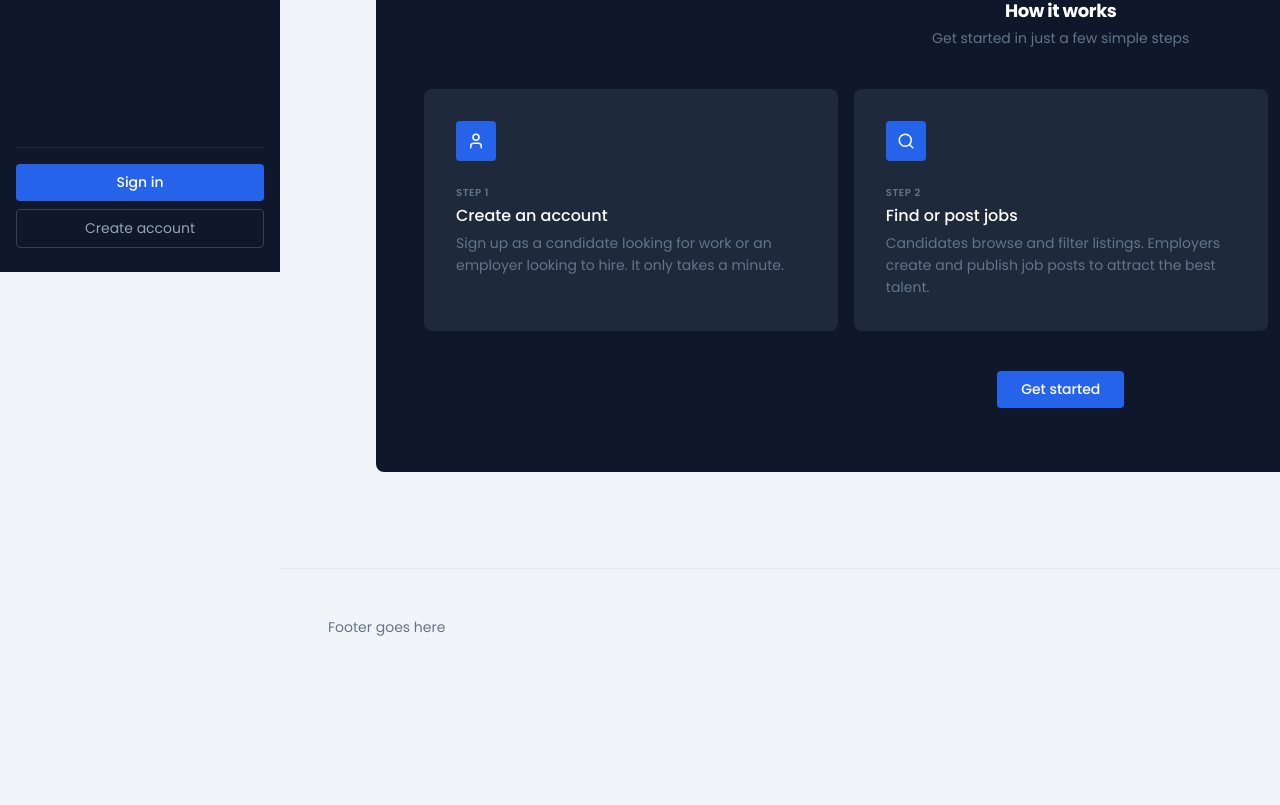
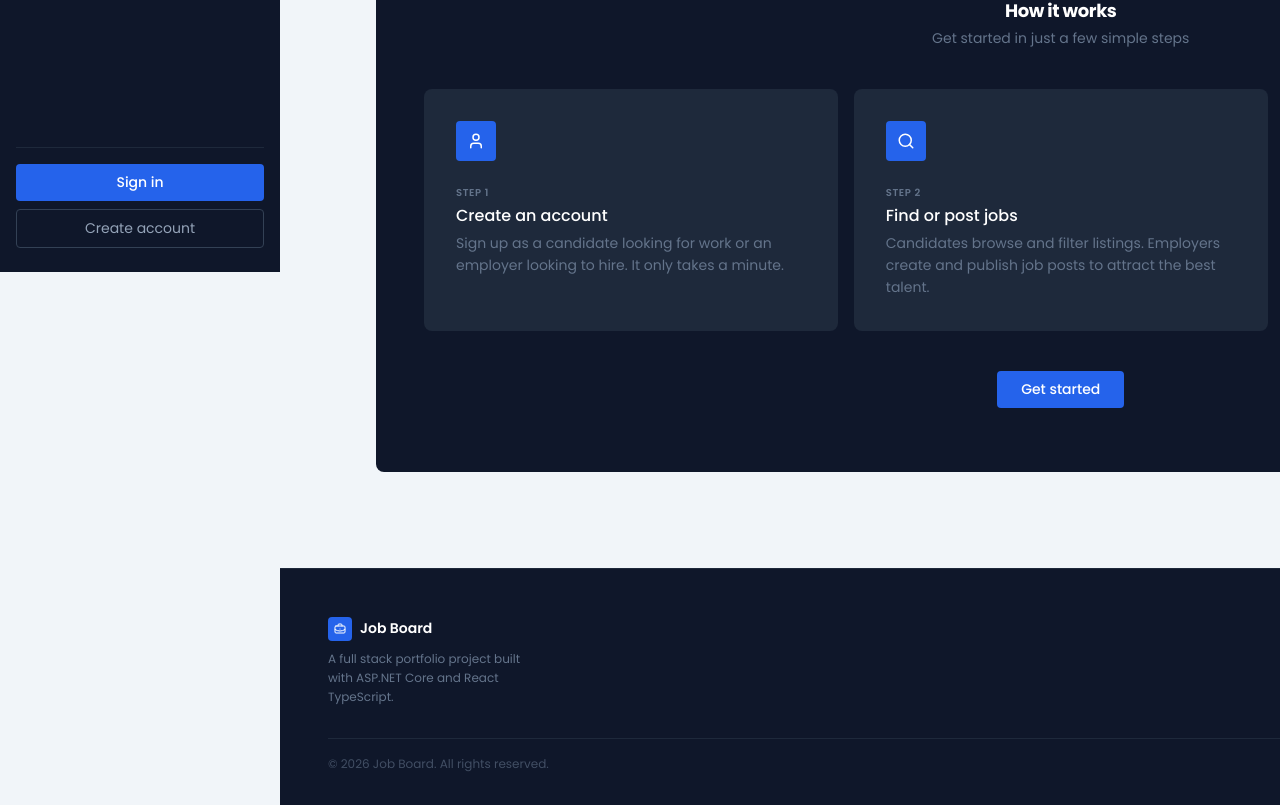
Before and after one commit to Simasdan/job-board, a React (Vite) app in the folder frontend/: page / in a window 1280 px wide. Shown: the part 528-1333 px from the top of the page. Before the commit the page ends 1214 px from the top, so only its background shows below. Built offline with nearby package versions, Linux system fonts and the light colour scheme; no server answers.

Commit message:
Added footer

```diff
--- /dev/null
+++ b/frontend/src/components/Footer/Footer.module.scss
@@ -0,0 +1,100 @@
+@use '../../styles/tools' as *;
+
+.footer {
+    background: $color-sidebar-bg;
+    border-top: 0.05rem solid $color-sidebar-hover;
+    padding: $space-XL $space-XL $space-M;
+
+    .content {
+        display: flex;
+        justify-content: space-between;
+        align-items: flex-start;
+        margin-bottom: $space-M;
+
+        .brand {
+            @include flex-column;
+            gap: $space-XXXXS;
+            max-width: 22rem;
+
+            .logo {
+                display: flex;
+                align-items: center;
+                gap: $space-XXXXS;
+
+                .logoIcon {
+                    width: 2.4rem;
+                    height: 2.4rem;
+                    background: $color-accent;
+                    border-radius: $border-radius-small;
+                    @include flexbox-centered;
+                    flex-shrink: 0;
+
+                    svg {
+                        width: 1.2rem;
+                        height: 1.2rem;
+                        stroke: white;
+                    }
+                }
+
+                span {
+                    @include title-S;
+                    color: white;
+                    font-weight: 600;
+                }
+            }
+
+            .description {
+                @include body-S;
+                color: $color-sidebar-icon;
+                line-height: 1.6;
+            }
+        }
+
+        .github {
+            @include flex-column;
+            gap: $space-XXXXS;
+            align-items: flex-end;
+
+            .linksLabel {
+                @include label-XXS;
+                color: $color-sidebar-muted;
+                text-transform: uppercase;
+                letter-spacing: 0.06rem;
+                margin-bottom: $space-XXXXXS;
+            }
+
+            .githubLink {
+                display: flex;
+                align-items: center;
+                gap: $space-XXXXXS;
+                @include body-S;
+                color: $color-sidebar-icon;
+                text-decoration: none;
+                transition: color $transition ease;
+
+                svg {
+                    width: 1.4rem;
+                    height: 1.4rem;
+                }
+
+                &:hover {
+                    color: white;
+                }
+            }
+        }
+    }
+
+    .bottomBar {
+        border-top: 0.05rem solid $color-sidebar-hover;
+        padding-top: $space-XXS;
+        display: flex;
+        justify-content: space-between;
+        align-items: center;
+
+        p {
+            @include body-S;
+            color: $color-sidebar-icon;
+            opacity: 0.6;
+        }
+    }
+}
--- /dev/null
+++ b/frontend/src/components/Footer/Footer.tsx
@@ -0,0 +1,45 @@
+import styles from './Footer.module.scss'
+import BriefcaseIcon from '@/assets/icons/briefcase-business.svg?react'
+import GithubIcon from '@/assets/icons/github.svg?react'
+
+const Footer = () => {
+    return (
+        <footer className={styles.footer}>
+            <div className={styles.content}>
+
+                <div className={styles.brand}>
+                    <div className={styles.logo}>
+                        <div className={styles.logoIcon}>
+                            <BriefcaseIcon />
+                        </div>
+                        <span>Job Board</span>
+                    </div>
+                    <p className={styles.description}>
+                        A full stack portfolio project built with ASP.NET Core and React TypeScript.
+                    </p>
+                </div>
+
+                <div className={styles.github}>
+                    <p className={styles.linksLabel}>Source code</p>
+                    <a
+                        href='https://github.com/Simasdan/job-board'
+                        target='_blank'
+                        rel='noopener noreferrer'
+                        className={styles.githubLink}
+                    >
+                        <GithubIcon />
+                        View on GitHub
+                    </a>
+                </div>
+
+            </div>
+
+            <div className={styles.bottomBar}>
+                <p>© 2026 Job Board. All rights reserved.</p>
+                <p>Built by SIMDAN</p>
+            </div>
+        </footer>
+    )
+}
+
+export default Footer
--- a/frontend/src/layouts/MainLayout/MainLayout.tsx
+++ b/frontend/src/layouts/MainLayout/MainLayout.tsx
@@ -1,6 +1,7 @@
 import { Outlet } from "react-router-dom";
 import styles from './MainLayout.module.scss';
 import Sidebar from "@/components/Sidebar/Sidebar";
+import Footer from "@/components/Footer/Footer";
 
 const MainLayout = () => {
   return (
@@ -12,9 +13,7 @@ const MainLayout = () => {
         <main className={styles.main}>
           <Outlet />
         </main>
-        <footer className={styles.footer}>
-          Footer goes here
-        </footer>
+        <Footer/>
       </div>
     </div>
   )
```
Also changed, not shown: frontend/src/assets/icons/github.svg (added).
